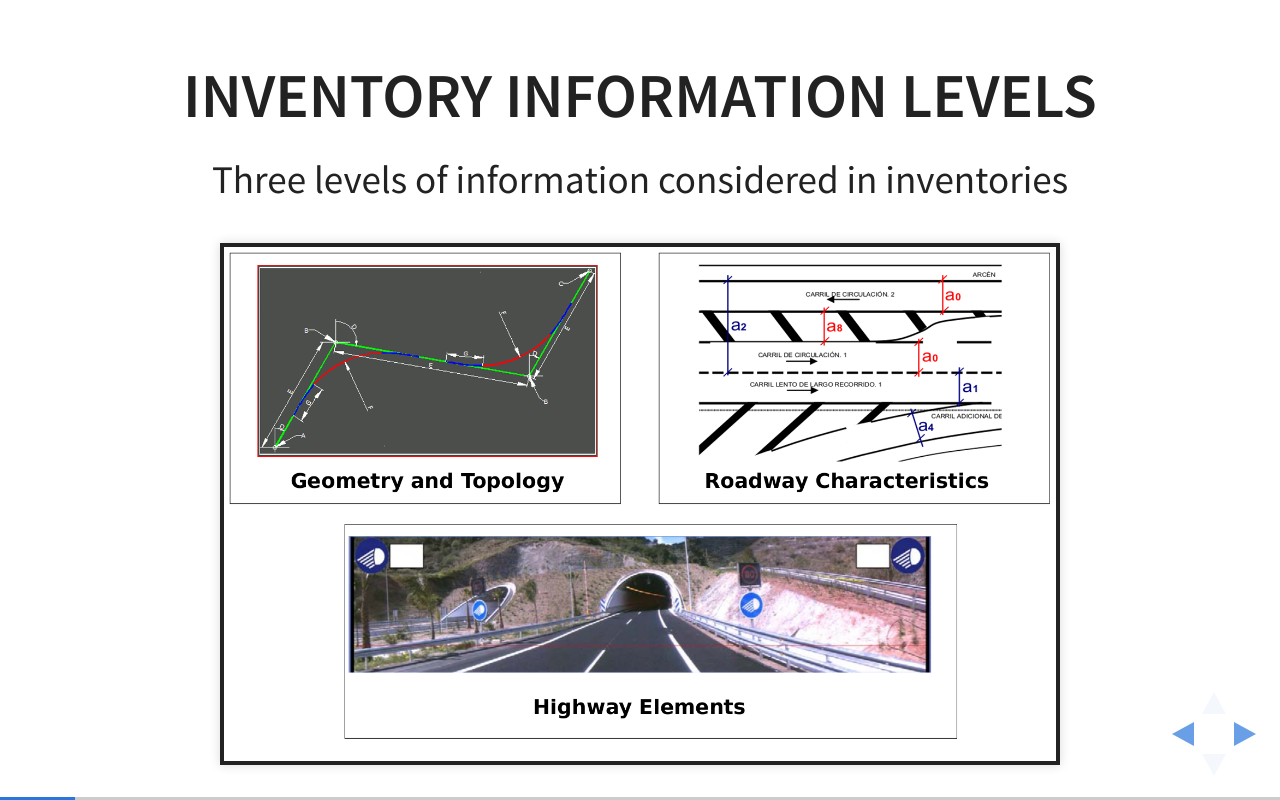
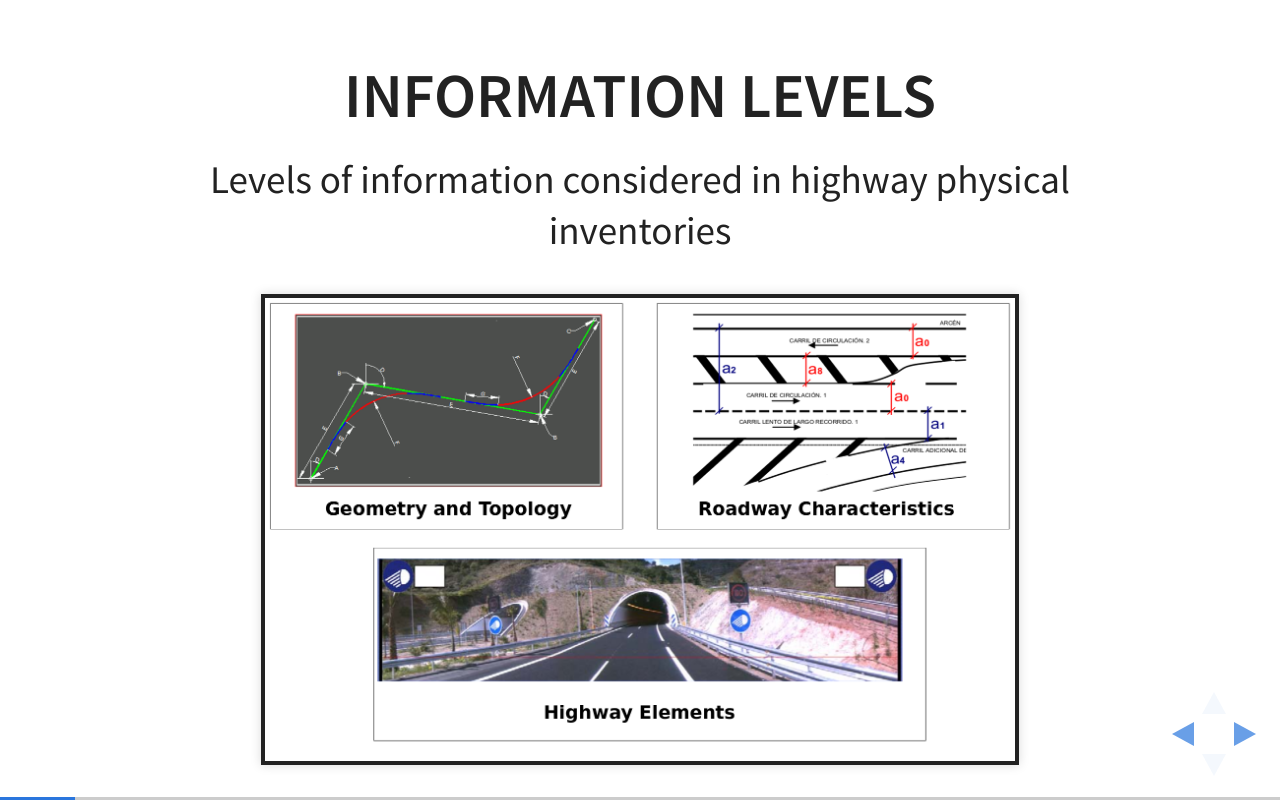
Before and after one commit to shiguera/cit2016, a website: page index.html in a window 1280 px wide. Both pictures are taken after a click on the button 1251 px from the left and 734 px from the top of the page. Drawn offline with Linux system fonts and the light colour scheme.

Commit message:
Little corrections

```diff
--- a/index.html
+++ b/index.html
@@ -41,9 +41,9 @@
 
        	<!-- Highway inventory information levels -->
 				<section>
-					<h2>Inventory information levels</h2>
-					<p>Three levels of information considered in inventories</p>
-					<img src="img/informationlevels.png" style="height: 500px">
+					<h2>Information levels</h2>
+					<p>Levels of information considered in highway physical inventories</p>
+					<img src="img/informationlevels.png" style="height: 450px">
 				</section>
 
        	<!-- Two kind of data models -->
```
Also changed, not shown: img/sliderule.png (added).
